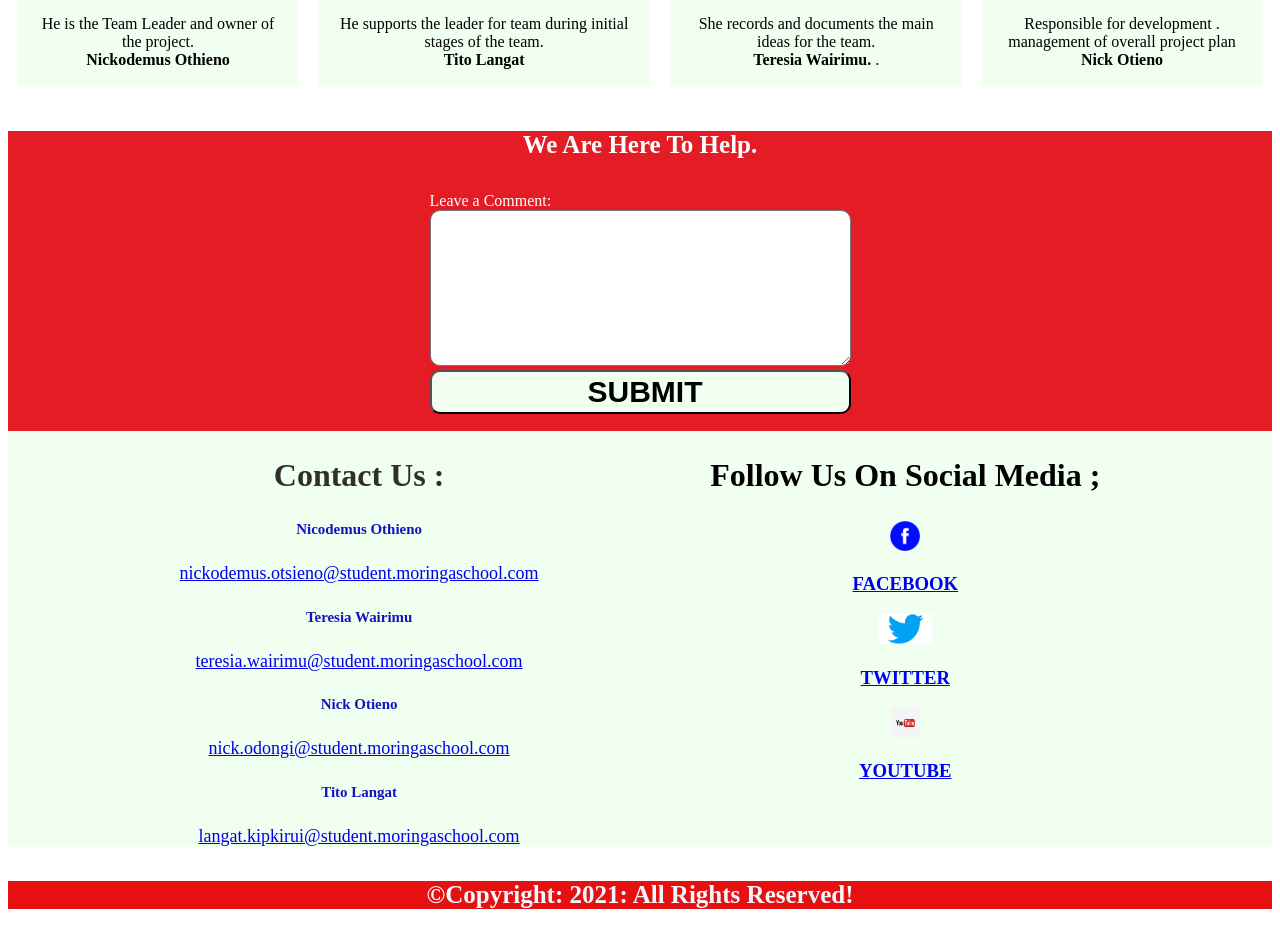
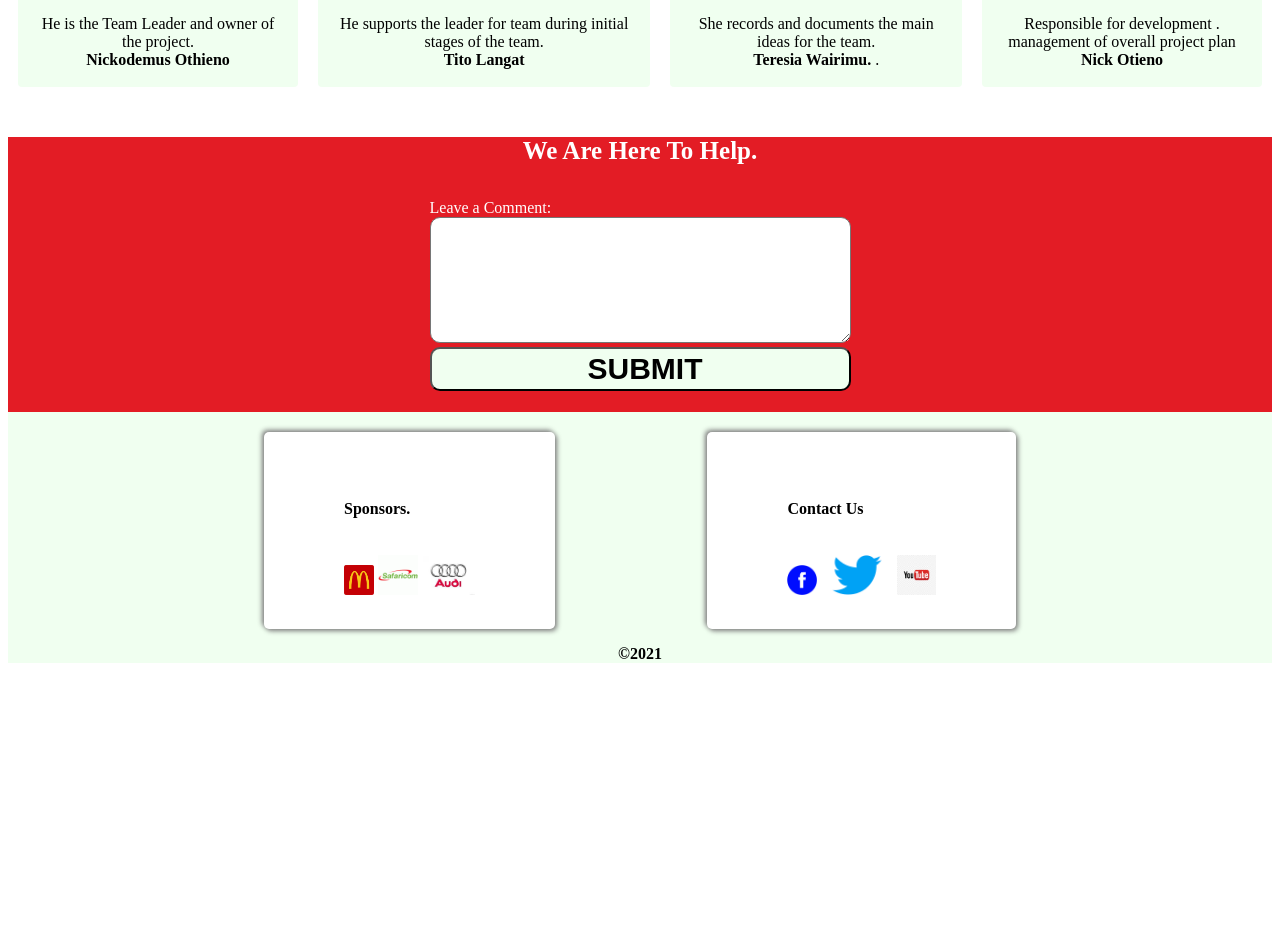
Before and after one commit to TERESIA012/Lateni-Pork-Center, a plain HTML site: page about.html in a window 1280 px wide. Shown: the part 1023-1965 px from the top of the page. After the commit the page ends 1702 px from the top, so only its background shows below. Drawn offline with Linux system fonts and the light colour scheme.

Commit message:
added files and styled footer

```diff
--- a/about.css
+++ b/about.css
@@ -130,13 +130,14 @@ border-radius: 70%;
     height: 300px;
     margin-top:40px;
     color: white;
-    margin: auto;
+    margin: 10px,0;
 
 }
 #form {
     display: flex;
     justify-content: center;
     font-family: 'Zilla Slab', serif;
+    margin-top: 20px;
 
 }
 
@@ -148,6 +149,7 @@ h4 {
 input {
     height: 50px;
 
+
 }
 
 #footerimg {
@@ -157,6 +159,7 @@ color: #fff;
 height: 150px;
 display: flex;
 justify-content: space-around;
+
 
 
 
@@ -200,8 +203,39 @@ textarea {
 
 }
 footer {
+    background-color:honeydew;
+    margin-top: -25px;
+}
+#footer5 {display: flex;
+    justify-content: space-around;
+
+}
+#box1 ,#box2 {
+    background-color: white;
+    padding:30px 80px;
+    margin-top: 20px;
+    box-shadow: 2px 2px 5px grey,-2px -2px 5px grey;
+    border-radius: 5px;
+}
+#box1 {
+    margin-left: 180px;
+
+}
+#box2 {
+    margin-right: 180px;
+}
+h6 {
+    font-size: 1rem;
+    font-family: 'Zilla Slab', serif;
+}
+#copyright {
+    text-align: center;
+    font-weight: bold;
+}
+
+/*footer {
     display: flex;
-    /* flex-direction: column; */
+    /* flex-direction: column;
     justify-content: space-evenly;
     background-color: honeydew;
     font-family: 'Zilla Slab', serif;
@@ -233,7 +267,7 @@ footer .handles img {
 }
 /* .copyright {
     padding-top: 15%;
-} */
+}
 .copyright {
 
     text-align: center;
@@ -241,7 +275,8 @@ footer .handles img {
     background-color: #E71010;
 
 
-}
+}*/
+
 
 
 
@@ -258,7 +293,6 @@ footer .handles img {
 
 
 
-
 /* {
     border: 1px dashed lime;
 }
--- a/about.html
+++ b/about.html
@@ -95,7 +95,7 @@
                                    <div id="form">
                                        <form>
                                        <label for="comment">Leave a Comment:</label><br>
-                                      <textarea name="comments" id="comment" cols="50" rows="10"></textarea>
+                                      <textarea name="comments" id="comment" cols="50" rows="08"></textarea>
                                        <button class="btn">SUBMIT</button>
                                        </form>
                                    </div>
@@ -105,6 +105,36 @@
              </div>
             </div>
         </div>
+        <footer>
+    <div id="footer5">
+            <div id="box1">
+                  <div id="sponsors">
+                       <h6>Sponsors.</h6>
+                  </div>
+                   <div id="sponsorsimg">
+                        <a href="https://www.mcdonalds.com/us/en-us.html"><img src="./Assets/sponsor1.png" height="30"></a>
+                        <a href="https://www.safaricom.co.ke/personal/"><img src="./Assets/sponsor2.png" height="40"></a>
+                        <a href="https://www.audi.com/"><img src="./Assets/sponsor3.jpeg" height="40"></a>
+                 </div>
+            </div>
+            <div id="box2">
+                 <div id="contact us">
+                     <h6>Contact Us</h6>
+                 </div>
+                  <div id="contsimg">
+                    <a href="https://www.facebook.com/"><img src="./Assets/facebook logo.png" height="30"></a>
+                    <a href="https://twitter.com/?lang=en"><img src="./Assets/twitter logo.png" height="40"></a>
+                    <a href="https://www.youtube.com/"><img src="./Assets/Youtube-Logo.png" height="40"></a>
+                </div>
+          </div>
+    </div>
+    <div id="copyright">
+        <p>&copy;2021</p>
+    </div>
+        </footer>
+        </body>
+        </html>
+        <!--  -
 
 <footer>
                 <div class="social">
@@ -142,9 +172,9 @@
                         </div>
                 </div>
 
-            </footer>
+
                 <div class="copyright">
-                        <h4>&copy;Copyright: 2021: All Rights Reserved!</h4>
-                </div>
+                        <h4>&copy;2021: All Rights Reserved!</h4>
+                <!--  -->
 </body>
 </html>
```
Also changed, not shown: Assets/sponsor1.png (added), Assets/sponsor2.png (added), Assets/sponsor3.jpeg (added).
